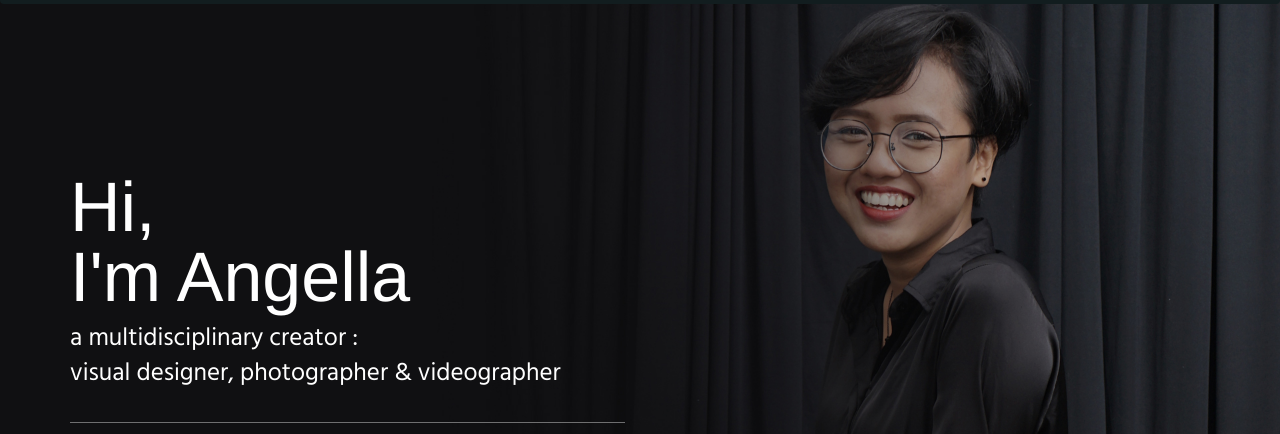
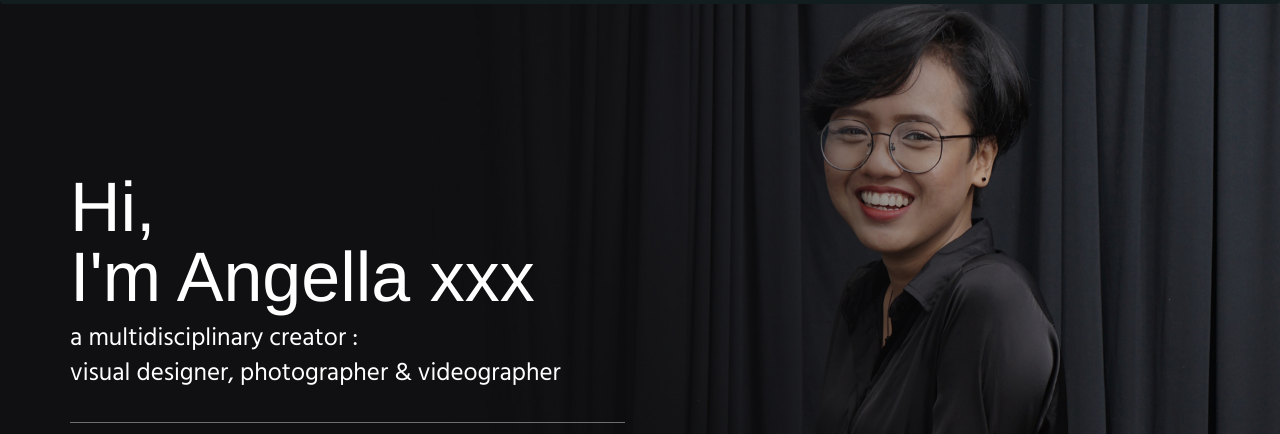
Before and after one commit to angellayoanes/Portofolio, a plain HTML site: page index.html in a window 1280 px wide. Shown: the part 68-502 px from the top of the page. Drawn offline with nearby package versions, Linux system fonts and the light colour scheme.

Commit message:
update nama

```diff
--- a/index.html
+++ b/index.html
@@ -121,7 +121,7 @@
                 <div class="row">
                     <div class="col-sm-6">
                         <div class="promo-block-divider">
-                            <h1 class="promo-block-title">Hi, <br/> I'm Angella</h1>
+                            <h1 class="promo-block-title">Hi, <br/> I'm Angella xxx</h1>
                             <p class="promo-block-text">a multidisciplinary creator : <br/> visual designer, photographer &amp; videographer</p>
                         </div>
                         <ul class="list-inline">
```
